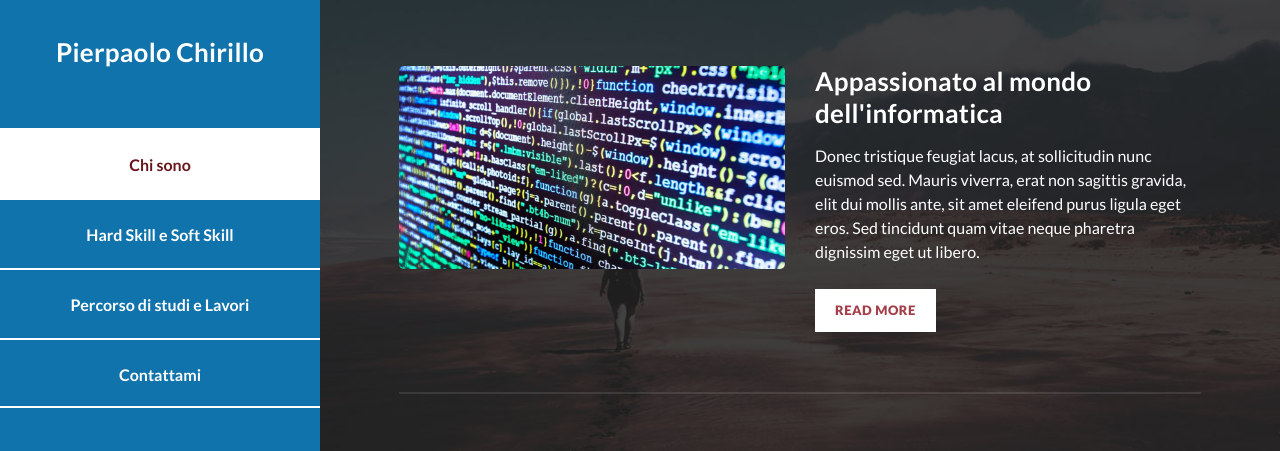
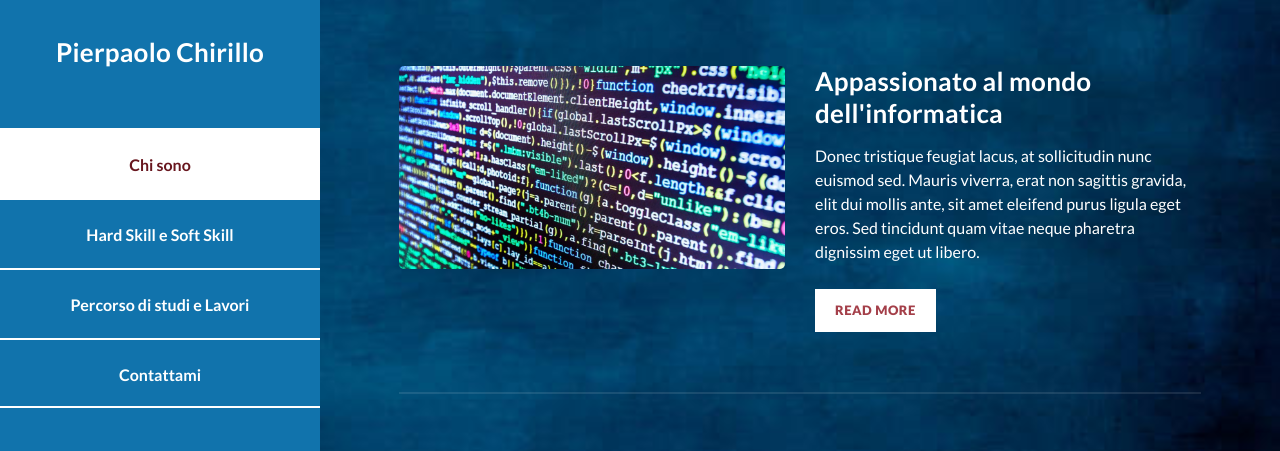
Before and after one commit to Pierpy996/Pierpy996.github.io, a plain HTML site: page index.html in a window 1280 px wide. Shown: the part 203-654 px from the top of the page. Drawn offline with nearby package versions, Linux system fonts and the light colour scheme.

Commit message:
Update Mattutino

```diff
--- a/assets/css/templatemo-style.css
+++ b/assets/css/templatemo-style.css
@@ -13,7 +13,7 @@ body {
 }
 
 #page-wraper {
-    background: url(../images/page-bg.jpg) no-repeat center center fixed;
+    background: url(../images/Background.jpg) no-repeat center center fixed;
     -webkit-background-size: cover;
     -moz-background-size: cover;
     -o-background-size: cover;
```
Also changed, not shown: index.html (+2 -2 lines), assets/images/Background.jpg (added).
